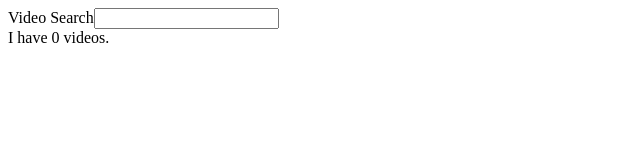
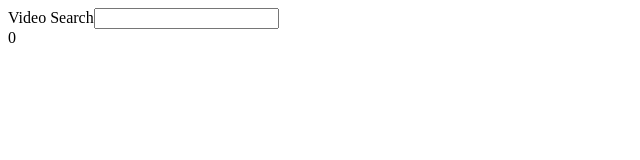
Before and after one commit to shirleymramirez/videos, a React (Create React App) app: page / in a window 1280 px wide. Shown: the top 160 px of the page, without its empty margins (0-640 px from the left). Built offline with nearby package versions, Linux system fonts and the light colour scheme; the HTML template or start-up script is replaced by a standard one.

Commit message:
passing state as props, getting lists of videos from App component down to VideoList Components

```diff
--- a/src/components/App.js
+++ b/src/components/App.js
@@ -1,6 +1,7 @@
 import React from "react";
 import SearchBar from "./SearchBar";
 import youtube from "../apis/youtube";
+import VideoList from "./VideoList";
 
 class App extends React.Component {
   state = { videos: [] };
@@ -17,8 +18,8 @@
   render() {
     return (
       <div className="ui container">
-        <SearchBar onFormSubmit={this.onTermSubmit} />I have{" "}
-        {this.state.videos.length} videos.
+        <SearchBar onFormSubmit={this.onTermSubmit} />
+        <VideoList videos={this.state.videos} />
       </div>
     );
   }
--- /dev/null
+++ b/src/components/VideoList.js
@@ -0,0 +1,7 @@
+import React from "react";
+
+const VideoList = props => {
+  return <div>{props.videos.length}</div>;
+};
+
+export default VideoList;
```
